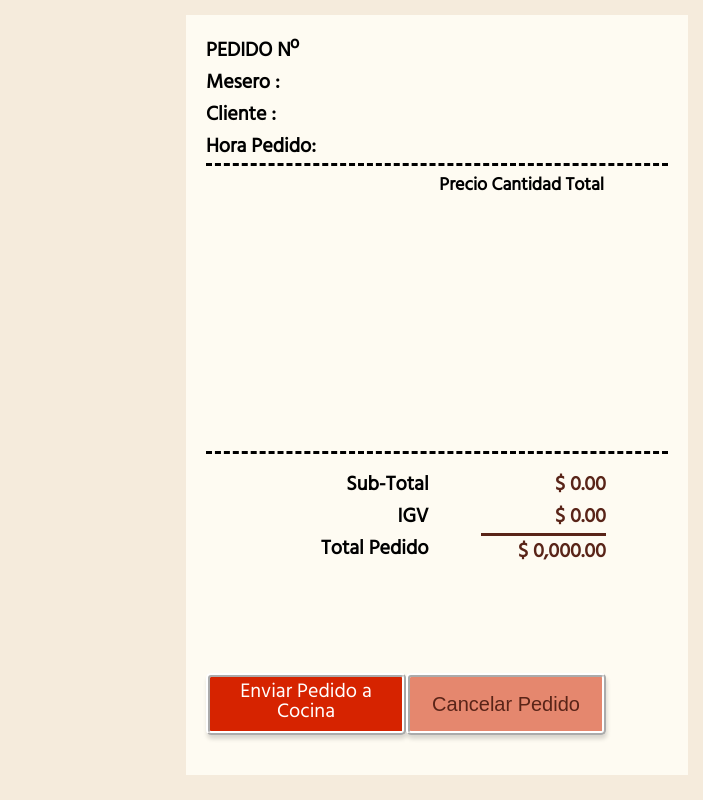
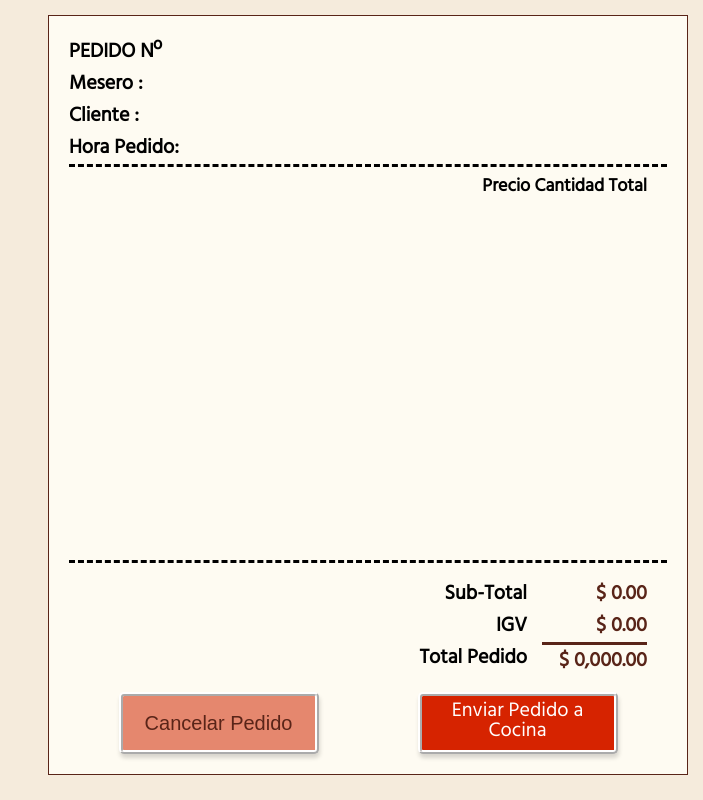
Before and after one commit to NellyCN/Burger-Queen-Dev-003, a Next.js app: page /takeorder in a window 1280 px wide. Shown: the whole page, without its empty margins (577-1280 px from the left). Built offline with nearby package versions, Linux system fonts and the light colour scheme; a web font is replaced by a local one.

Commit message:
agregando css

```diff
--- a/src/pages/footer.js
+++ b/src/pages/footer.js
@@ -5,7 +5,7 @@ export default function Foot() {
   return (
     <>
       <div className={Footer.containerButtons}>
-        <div>
+        <div className={Footer.buttonsFooterContainer}>
           {/* <button className={Footer.button1}>Clientes</button> */}
           <Link href="/vistacocina" className={Footer.button1}>Revisar Estado de Pedidos</Link>
         </div>
--- a/src/pages/menualmuerzo.js
+++ b/src/pages/menualmuerzo.js
@@ -14,7 +14,7 @@ export default function MenuAlmuerzo() {
       <div className={Almuerzo.containerBtn}>
         <div className={Almuerzo.divproducto}>
           <button className={Almuerzo.btnproducto1} />
-          <button className={Almuerzo.btnagregarproducto}>Agregar producto</button>
+          {/* <button className={Almuerzo.btnagregarproducto}>Agregar producto</button> */}
         </div>
         <button className={Almuerzo.btnproducto2} />
         <button className={Almuerzo.btnproducto3} />
--- a/src/pages/takeorder.js
+++ b/src/pages/takeorder.js
@@ -13,10 +13,10 @@ export default function TakeOrders() {
         </div>
         <div className={TakeOrder.lineResumeOrders}></div>
         <div className={TakeOrder.containerDetailOrders}>
-          Precio     Cantidad     Total
+          <p>Precio Cantidad Total</p>
         </div>
+        <div className={TakeOrder.lineResumeOrders}></div>
         <div className={TakeOrder.resumeOrders}>
-          <div className={TakeOrder.lineResumeOrders}></div>
           <div className={TakeOrder.labelResumeOrders}>
             <p>Sub-Total </p>
             <p>IGV</p>
@@ -28,9 +28,11 @@ export default function TakeOrders() {
             <p className={TakeOrder.totalprice}>$ 0,000.00</p>
           </div>
         </div>
-        <div>
+        <div className={TakeOrder.buttonsContainer}>
           <button className={TakeOrder.button1}>Cancelar Pedido</button>
-          <Link href="/vistacocina" className={TakeOrder.button}>Enviar Pedido a Cocina</Link>
+          <Link href="/vistacocina" className={TakeOrder.button}>
+            Enviar Pedido a Cocina
+          </Link>
         </div>
       </div>
     </>
--- a/src/styles/footer.module.css
+++ b/src/styles/footer.module.css
@@ -7,20 +7,25 @@
     height: 160px;
     background: #FEFBF2;
     border-color: #592418;
-    float: right;
-    font-family: 'Hind';
     display: flex;
     flex-direction: column;
-    justify-content: space-between;
+    justify-content:space-around;
+    border-style: solid;
+    border-color: #592418;
+    border-width: 1px;
 }
 
+.buttonsFooterContainer {
+    display: flex;
+    flex-direction: row;
+    justify-content:center;
+}
 
 .button1 { /* OK */
     background: #ffff;
     color: #D62300;
     width: 203px;
     height: 62px;
-    margin: ;
     padding: 5px 5px;
     text-align: center;
     font-size: 22px;
--- a/src/styles/globals.css
+++ b/src/styles/globals.css
@@ -82,7 +82,7 @@
 html,
 body {
   max-width: 100vw;
-  overflow-x: hidden;
+  /* overflow-x: hidden; */
 }
 /* cambios */
 body {
--- a/src/styles/takeorder.module.css
+++ b/src/styles/takeorder.module.css
@@ -13,11 +13,12 @@
 .containerOrders {
     margin: 15px 15px 8px 15px;
     padding: 20px;
-    width: 502px;
+    width: 50%;
     height: 760px;
     background: #FEFBF2;
+    border-style: solid;
     border-color: #592418;
-    border-width: 3px;
+    border-width: 1px;
     float: right;
     font-family: 'Hind';
     display: flex;
@@ -37,11 +38,18 @@
     font-size: 18px;
     height: 500px;
     text-align: right;
-    margin: 5px 64px
+    margin: 5px 20px
 }
+
+.resumeOrders {
+    display: flex;
+    flex-direction: row;
+    justify-content:flex-end
+}
+
 .labelResumeOrders {    /*ok*/
     padding:  15px 0px 15px 15px;
-    margin-left: 100px;
+    margin-left: 10%;
     float: left;
     text-align: right;
     font-weight: bold;
@@ -52,8 +60,8 @@
     color: #592418;
     padding: 15px 0px 15px 15px;
     float: right;
-    width: 140px;
-    margin-right: 62px;
+    width: 120px;
+    margin-right: 20px;
     text-align: right;
     font-weight: bold;
     font-size: 20px;
@@ -61,12 +69,18 @@
 .totalprice{    /*ok*/
     border-top-style: solid ;
 }
+
+.buttonsContainer {
+    display: flex;
+    flex-direction: row;
+    justify-content: space-around;
+}
+
 .button1 { /* OK */
     background: #E5876E;
     color: #592418;
     width: 200px;
     height: 62px;
-    margin: 90px 0 20px;
     padding: 5px 5px;
     text-align: center;
     font-size: 20px;
@@ -94,7 +108,6 @@
     color: #ffff;
     width: 200px;
     height: 62px;
-    margin: 90px 0 20px;
     padding: 5px 5px;
     text-align: center;
     font-size: 20px;
@@ -108,6 +121,7 @@
     box-shadow: rgba(0, 0, 0, 0.15) 1px 4px 4px;
     cursor: pointer;
     float: left;
+
 }
 
 .button:hover {
```
Also changed, not shown: src/styles/almuerzo.module.css (+5 -4 lines).
